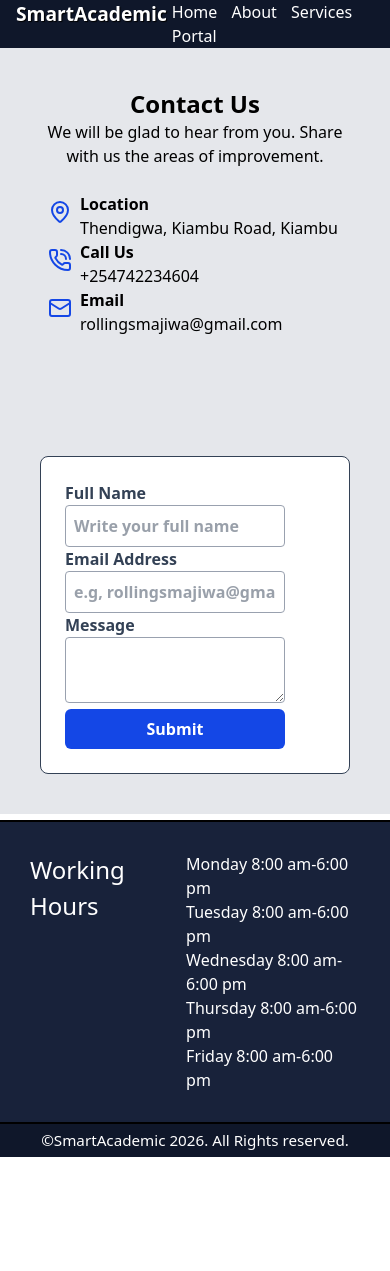
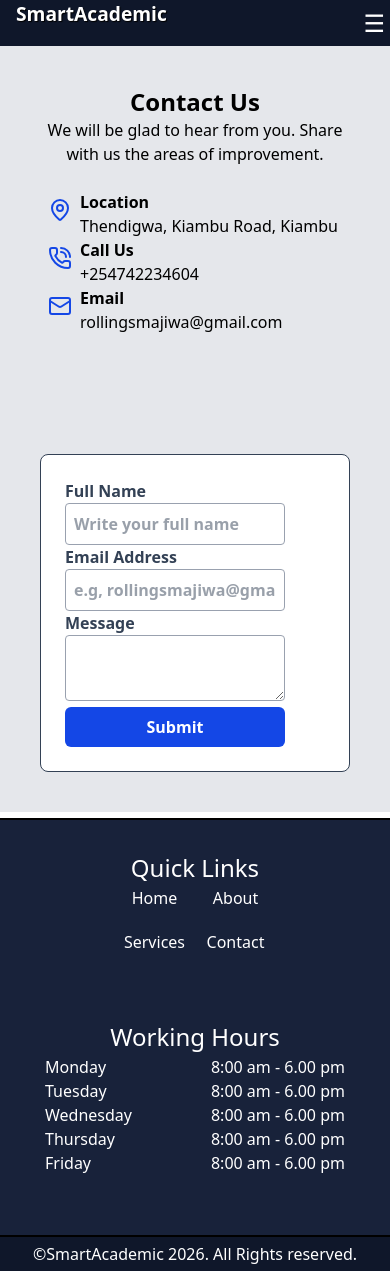
Before and after one commit to rollingsmajiwa/smartAcademic, a plain HTML site: page contact.html in a window 390 px wide. Before the commit the page ends 1157 px from the top, so only its background shows below. Drawn offline with nearby package versions, Linux system fonts and the light colour scheme.

Commit message:
footer: adjust footer and make it responsive

```diff
--- a/contact.html
+++ b/contact.html
@@ -20,6 +20,16 @@
                 <a href="portal.html">Portal</a>
 
             </div>
+             <details class="hamburger-menu">
+                <summary class="menu">&#9776;</summary>
+                <div class="menu-dropdown">
+                <a href="index.html">Home</a>
+                <a href="about.html">About</a>
+                <a href="index.html">Services</a>
+                <a href="contact.html">Contact</a>
+                <a href="portal.html">Portal</a>
+                </div>
+            </details>
         </nav>
     </header>
     <main>
@@ -75,18 +85,34 @@
             </div>
         </section>
     </main>
+
     <footer>
         <div class="footer">
             <div class="footer-container">
-                    <h3>Working Hours</h3>
-                    <div class="grid grid-rows-5">
-                        <div>Monday 8:00 am-6:00 pm</div>
-                        <div>Tuesday 8:00 am-6:00 pm</div>
-                        <div>Wednesday 8:00 am-6:00 pm</div>
-                        <div>Thursday 8:00 am-6:00 pm</div>
-                        <div>Friday 8:00 am-6:00 pm</div>
+                    <div class="quick-li">
+                        <h3>Quick Links</h3>
+                        <div class="grid grid-cols-2 gap-5">
+                        <a href="#Home">Home</a>
+                        <a href="about.html">About</a>
+                        <a href="#Services">Services</a>
+                        <a href="contact.html">Contact</a>
+
                     </div>
-        </div>
+                    </div>
+                       <div class="sub-footer">
+
+                                   <h3 class="footer-h">Working Hours</h3>
+
+                               <ul class="working-h">
+                                   <li><span>Monday</span><span>8:00 am - 6.00 pm</span></li>
+                                   <li><span>Tuesday</span><span>8:00 am - 6.00 pm</span></li>
+                                   <li><span>Wednesday</span><span>8:00 am - 6.00 pm</span></li>
+                                   <li><span>Thursday</span><span>8:00 am - 6.00 pm</span></li>
+                                   <li><span>Friday</span><span>8:00 am - 6.00 pm</span></li>
+                               </ul>
+                       </div>
+                   </div>
+            </div>
 
         <div class="footer-bottom">
             <p>&copy;SmartAcademic 2026. All Rights reserved.</p>
--- a/styles.css
+++ b/styles.css
@@ -22,10 +22,42 @@ nav {
 
 
 }
+.navli {
+    display: none;
+}
  nav a {
     text-decoration: none;
     padding: 5px;
     font-size: medium;
+    font-weight: 600;
+
+
+}
+.hamburger-menu {
+    position: relative;
+    display: block;
+}
+.menu {
+    list-style-type: none;
+    cursor: pointer;
+    border-radius: 0.4rem;
+    padding: 5px;
+    font-size: x-large;
+}
+.menu-dropdown {
+    position: absolute;
+    background-color: #0F172A;
+    border: 1px solid white;
+    width: 8.5rem;
+    z-index: 40;
+    right: 0;
+    top: 100%;
+    padding: 10px;
+    font-weight: 600;
+}
+.menu-dropdown a {
+    display: block;
+    color: white;
 
 }
 nav a:hover {
@@ -126,10 +158,15 @@ footer {
     padding: 30px;
     display: flex;
     justify-content: space-around;
-    align-items: flex-start;
+    align-items: center;
+    gap: 20px;
+
+
+
+
 
     width: 100%;
-    gap: 20px;
+    column-gap: 30px;
 }
 .about-container2 {
     display: grid;
@@ -173,13 +210,36 @@ footer {
     line-height: 1.25;
     margin-bottom: 20px;
 }
-
+.working-h {
+    list-style-type: none;
+    padding: 0;
+    width: 300px;
+    margin: 0 auto;
+}
+.working-h li {
+    display: flex;
+    justify-content: space-between;
+}
+.sub-footer {
+    text-align: center;
+    margin-bottom: 30px;
+}
+.quick-li {
+    text-align: center;
+    margin-bottom: 30px;
+}
 
 @media (max-width: 968px) {
     .about-container2 {
         grid-template-columns: repeat(1, 1fr);
         gap: 40px;
     }
+     .footer-container {
+        flex-direction: column;
+        gap: 35px;
+
+     }
+
     .service-container {
         grid-template-columns: repeat(1, 1fr);
         margin-left: 8px;
@@ -189,6 +249,18 @@ footer {
     display: grid;
     grid-template-columns: repeat(1, 1fr);
 }
+
+}
+@media (min-width: 768px) {
+    .hamburger-menu {
+        display: none;
+    }
+    .navli {
+        display: flex;
+    }
+    .footer-container {
+
+    }
 }
 .form-card {
     background-color: rgba(255, 255, 255, 0.15);
```
Also changed, not shown: about.html (+33 -8 lines), index.html (+29 -17 lines), portal.html (+34 -10 lines).
